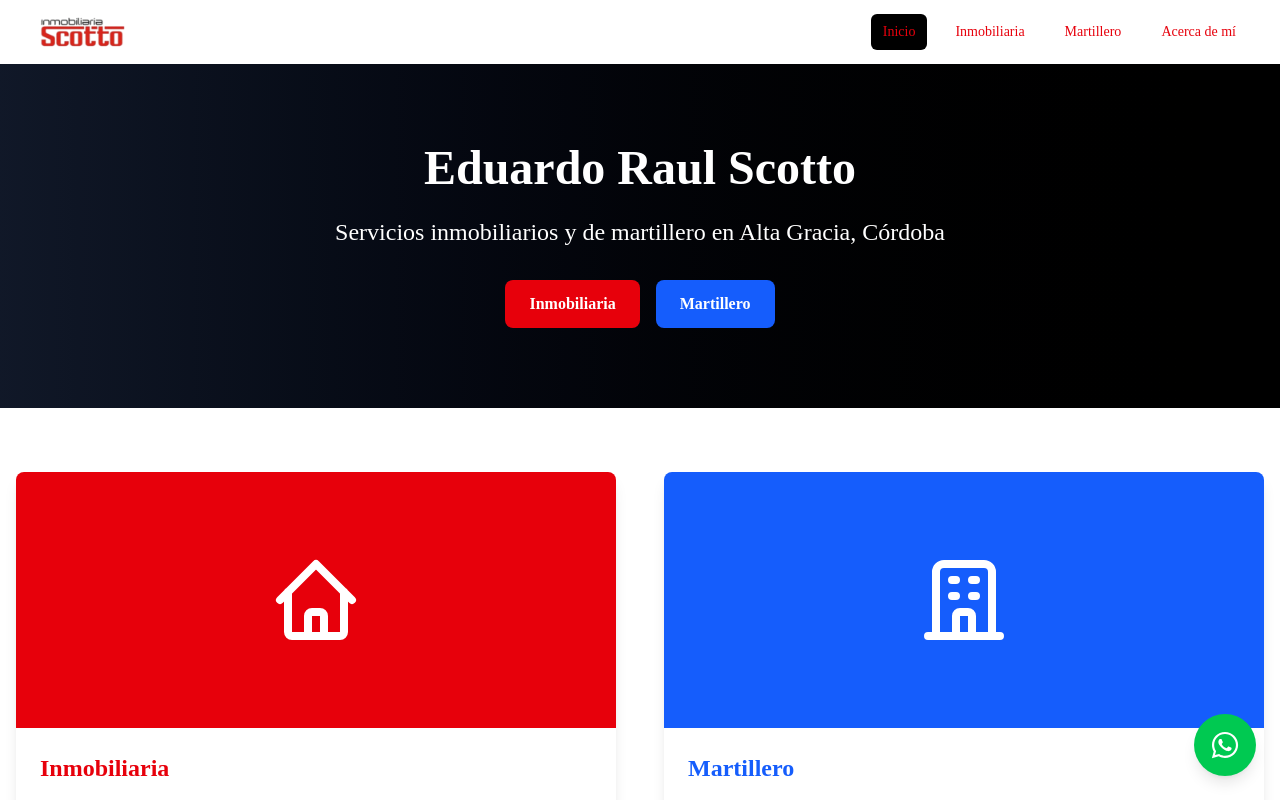
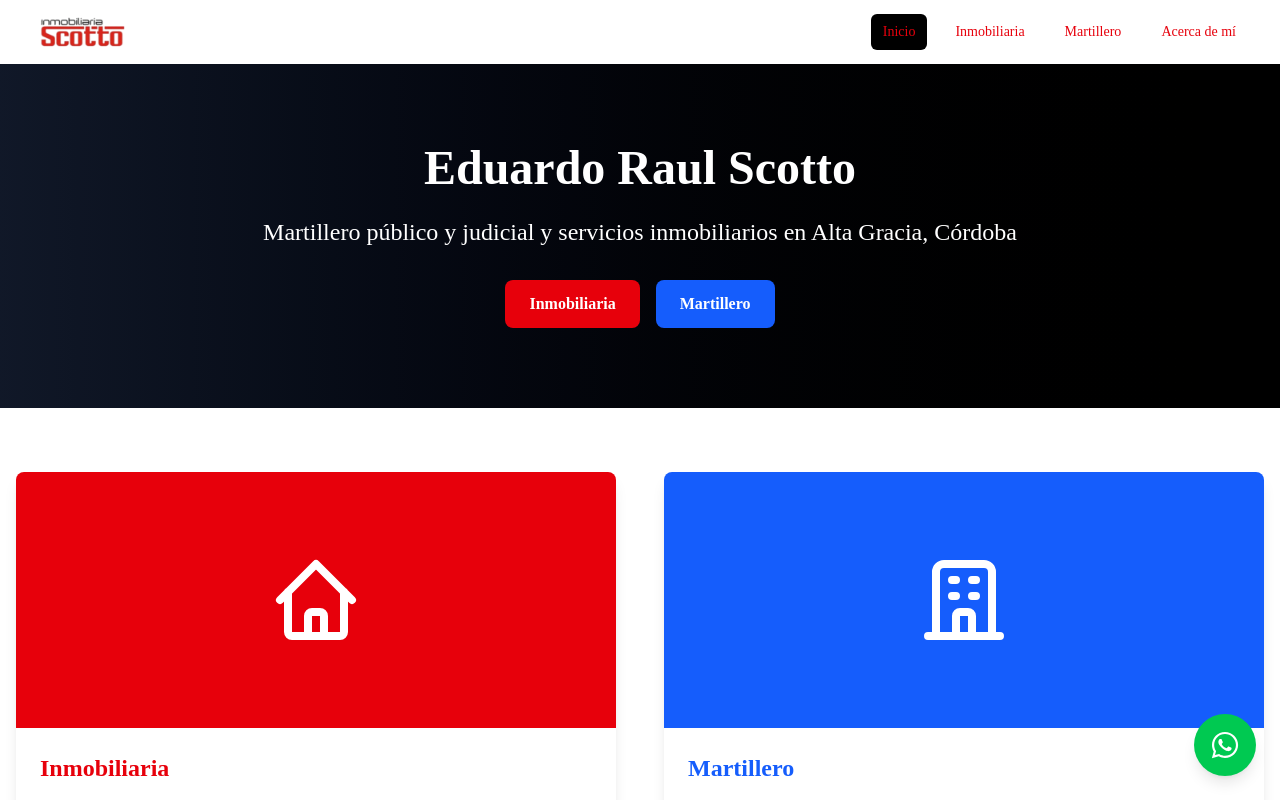
Before and after one commit to Facundo-Sura/Scotto-inmobiliaria, a Next.js app: page / in a window 1280 px wide. Shown: the top 800 px of the page. Built offline with nearby package versions, Linux system fonts and the light colour scheme.

Commit message:
cambio de sub-titulo

```diff
--- a/app/page.tsx
+++ b/app/page.tsx
@@ -11,7 +11,7 @@
               Eduardo Raul Scotto
             </h1>
             <p className="text-xl md:text-2xl mb-8">
-              Servicios inmobiliarios y de martillero en Alta Gracia, Córdoba
+              Martillero público y judicial y servicios inmobiliarios en Alta Gracia, Córdoba
             </p>
             <div className="flex flex-col sm:flex-row justify-center gap-4">
               <Link
```
